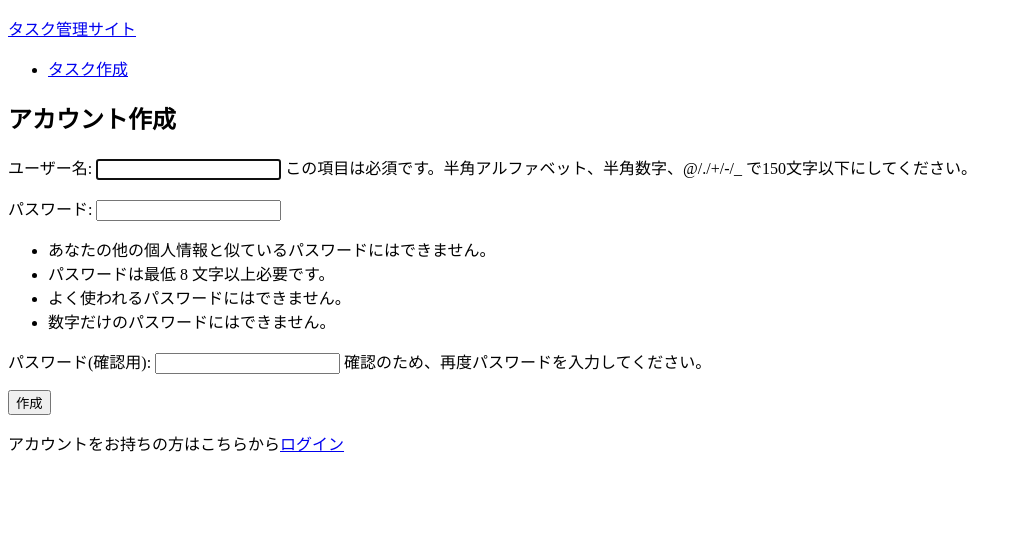
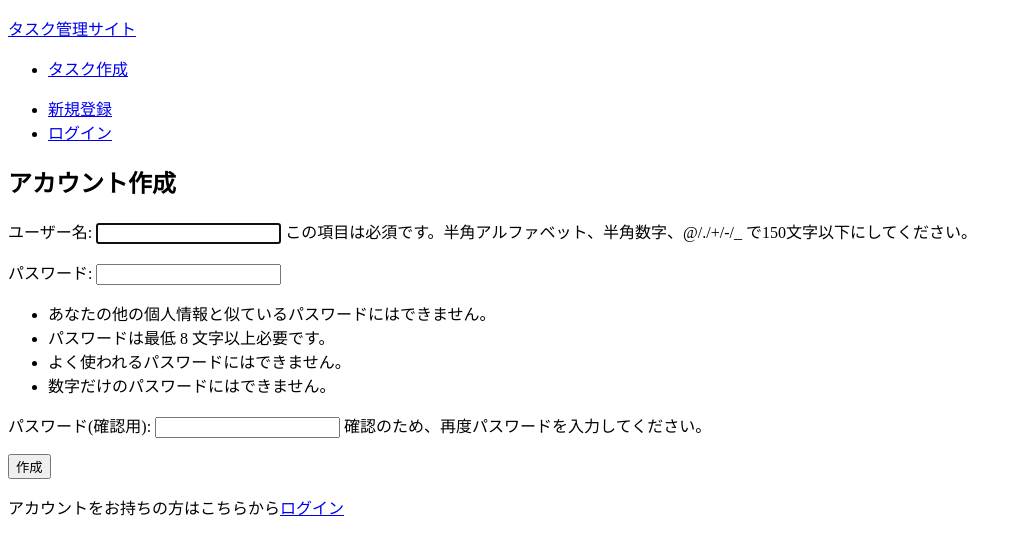
Before and after one commit to nibuno/djangoTaskApp, a Django app: page /signup/ in a window 1280 px wide. Shown: the top 555 px of the page, without its empty margins (0-1022 px from the left). Run offline with Django 4.2, Linux system fonts and the light colour scheme.

Commit message:
新規登録・ログインへの動線を追加

```diff
--- a/mysite/tasks/templates/base.html
+++ b/mysite/tasks/templates/base.html
@@ -11,6 +11,14 @@
             <li><a href="{% url 'task_create' %}">タスク作成</a></li>
         </ul>
     </nav>
+    <ul>
+        {% if user.is_authenticated %}
+        <li><a href="{% url 'logout' %}">ログアウト</a></li>
+        {% else %}
+        <li><a href="{% url 'signup' %}">新規登録</a></li>
+        <li><a href="{% url 'login' %}">ログイン</a></li>
+        {% endif %}
+    </ul>
 </header>
 <body>
 {% block content %}
```
